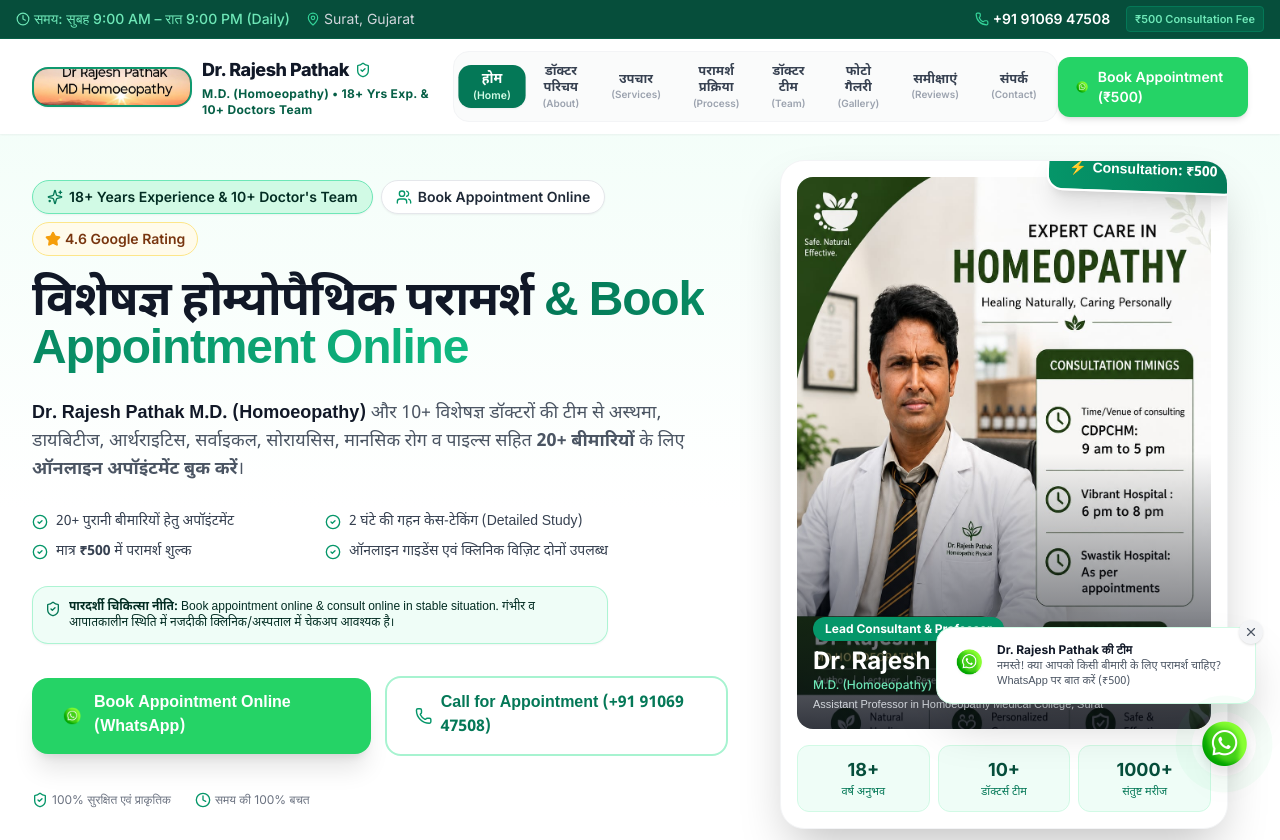
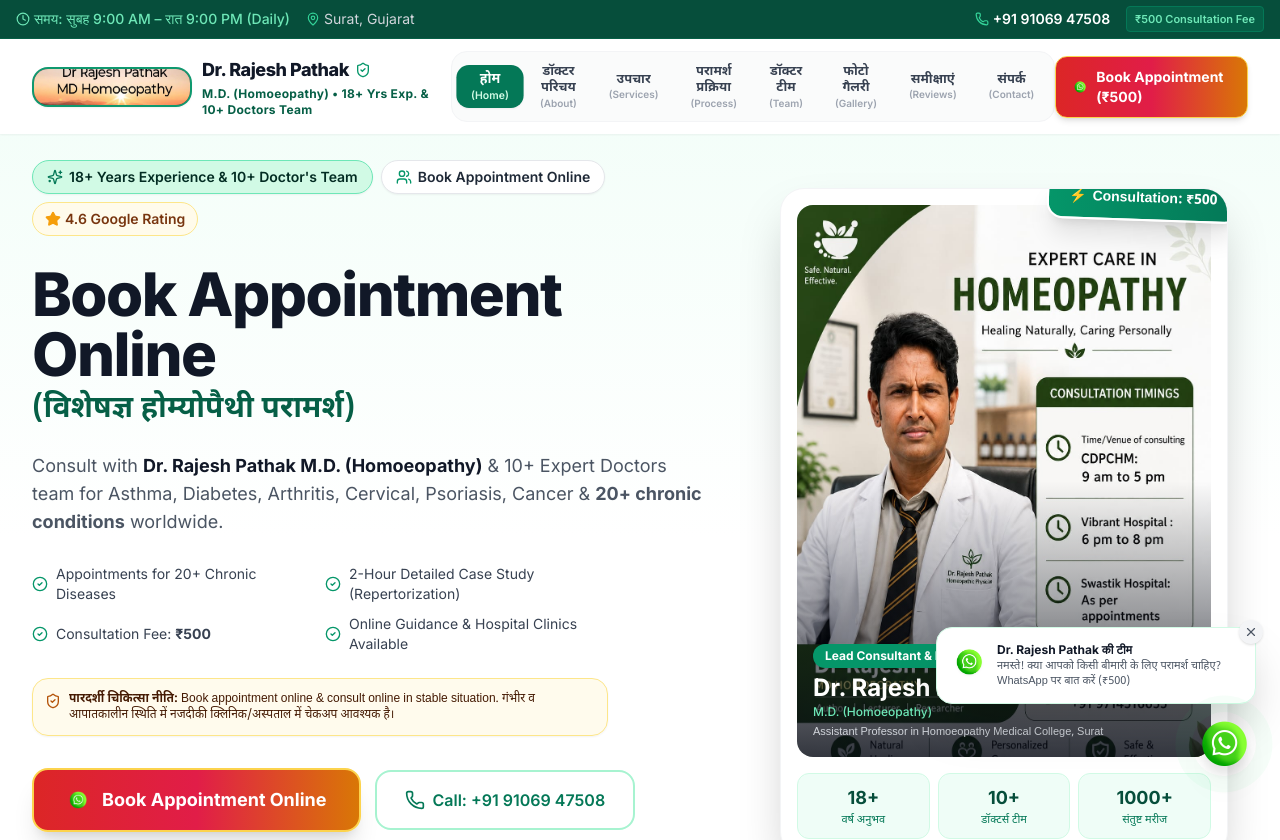
Before and after one commit to clipkahani-dot/Dr.-Rajesh-Pathak, a React (Vite) app: page / in a window 1280 px wide. Shown: the top 840 px of the page. Built offline with nearby package versions, Linux system fonts and the light colour scheme.

Commit message:
Implement Doctor demands: 'Book Appointment Online' top headline in English, '(विशेषज्ञ होम्योपैथी परामर्श)' in brackets below, bright yellowish-red CTA tab

```diff
--- a/src/components/home/HeroSection.jsx
+++ b/src/components/home/HeroSection.jsx
@@ -52,65 +52,70 @@
             </div>
 
 
-            {/* Main Headline (50:50 English-Hindi Balanced) */}
-            <h1 className="text-2xl sm:text-4xl lg:text-5xl font-extrabold text-gray-900 leading-[1.2] font-hindi tracking-tight">
-              विशेषज्ञ होम्योपैथिक परामर्श <span className="gradient-text">& Book Appointment Online</span>
-            </h1>
+            {/* Main Headline (Doctor Demand: Book Appointment Online on Top, Hindi in Brackets below, English Priority) */}
+            <div className="space-y-2 pt-1">
+              <h1 className="text-3xl sm:text-5xl lg:text-6xl font-extrabold text-gray-900 leading-[1.15] tracking-tight font-sans">
+                Book Appointment Online
+              </h1>
+              <p className="text-xl sm:text-2xl lg:text-3xl font-bold text-emerald-800 font-hindi">
+                (विशेषज्ञ होम्योपैथी परामर्श)
+              </p>
+            </div>
 
             {/* Subtitle with Doctor's Transparent Message */}
-            <p className="text-xs sm:text-base lg:text-lg text-gray-600 leading-relaxed font-hindi max-w-2xl mx-auto lg:mx-0">
-              <strong className="text-gray-900">{DOCTOR_NAME} {DOCTOR_QUALIFICATION}</strong> और 10+ विशेषज्ञ डॉक्टरों की टीम से अस्थमा, डायबिटीज, आर्थराइटिस, सर्वाइकल, सोरायसिस, मानसिक रोग व पाइल्स सहित <strong>20+ बीमारियों</strong> के लिए <strong>ऑनलाइन अपॉइंटमेंट बुक करें</strong>।
+            <p className="text-sm sm:text-base lg:text-lg text-gray-600 leading-relaxed max-w-2xl mx-auto lg:mx-0">
+              Consult with <strong className="text-gray-900">{DOCTOR_NAME} {DOCTOR_QUALIFICATION}</strong> & 10+ Expert Doctors team for Asthma, Diabetes, Arthritis, Cervical, Psoriasis, Cancer & <strong>20+ chronic conditions</strong> worldwide.
             </p>
 
-
             {/* Feature Checklist */}
-            <div className="grid grid-cols-1 sm:grid-cols-2 gap-2.5 pt-1 text-xs sm:text-sm text-gray-700 font-hindi max-w-xl mx-auto lg:mx-0 text-left">
+            <div className="grid grid-cols-1 sm:grid-cols-2 gap-2.5 pt-1 text-xs sm:text-sm text-gray-700 max-w-xl mx-auto lg:mx-0 text-left">
               <div className="flex items-center gap-2">
                 <CheckCircle2 className="w-4 h-4 text-emerald-600 flex-shrink-0" />
-                <span>20+ पुरानी बीमारियों हेतु अपॉइंटमेंट</span>
+                <span>Appointments for 20+ Chronic Diseases</span>
               </div>
               <div className="flex items-center gap-2">
                 <CheckCircle2 className="w-4 h-4 text-emerald-600 flex-shrink-0" />
-                <span>2 घंटे की गहन केस-टेकिंग (Detailed Study)</span>
+                <span>2-Hour Detailed Case Study (Repertorization)</span>
               </div>
               <div className="flex items-center gap-2">
                 <CheckCircle2 className="w-4 h-4 text-emerald-600 flex-shrink-0" />
-                <span>मात्र <strong>{CONSULTATION_FEE}</strong> में परामर्श शुल्क</span>
+                <span>Consultation Fee: <strong>{CONSULTATION_FEE}</strong></span>
               </div>
               <div className="flex items-center gap-2">
                 <CheckCircle2 className="w-4 h-4 text-emerald-600 flex-shrink-0" />
-                <span>ऑनलाइन गाइडेंस एवं क्लिनिक विज़िट दोनों उपलब्ध</span>
+                <span>Online Guidance & Hospital Clinics Available</span>
               </div>
             </div>
 
             {/* Transparent Disclaimer Badge (As Requested by Doctor) */}
-            <div className="p-3 bg-emerald-50/80 rounded-2xl border border-emerald-200/90 text-[11px] sm:text-xs text-emerald-950 font-hindi flex items-start gap-2 max-w-xl mx-auto lg:mx-0 text-left shadow-sm">
-              <ShieldCheck className="w-4 h-4 text-emerald-700 flex-shrink-0 mt-0.5" />
+            <div className="p-3 bg-amber-50/90 rounded-2xl border border-amber-200 text-[11px] sm:text-xs text-amber-950 font-hindi flex items-start gap-2 max-w-xl mx-auto lg:mx-0 text-left shadow-sm">
+              <ShieldCheck className="w-4 h-4 text-amber-700 flex-shrink-0 mt-0.5" />
               <span>
                 <strong>पारदर्शी चिकित्सा नीति:</strong> Book appointment online & consult online in stable situation. गंभीर व आपातकालीन स्थिति में नजदीकी क्लिनिक/अस्पताल में चेकअप आवश्यक है।
               </span>
             </div>
 
-            {/* Action Buttons */}
+            {/* Action Buttons (Doctor Demand: Bright Red / Yellowish Red Tab) */}
             <div className="flex flex-col sm:flex-row items-center justify-center lg:justify-start gap-3.5 pt-2">
               <a
                 href={WHATSAPP_URL}
                 target="_blank"
                 rel="noopener noreferrer"
-                className="btn-whatsapp w-full sm:w-auto text-sm sm:text-base py-3.5 px-7 rounded-2xl shadow-xl hover:shadow-2xl flex items-center justify-center gap-2.5 font-hindi group"
+                className="w-full sm:w-auto text-base sm:text-lg py-4 px-8 rounded-2xl shadow-xl hover:shadow-2xl flex items-center justify-center gap-3 font-bold text-white bg-gradient-to-r from-red-600 via-rose-600 to-amber-600 hover:from-red-500 hover:to-rose-500 border-2 border-amber-300 group transition-all duration-300 transform hover:-translate-y-0.5 active:scale-95"
               >
-                <WhatsAppIcon className="w-5 h-5 sm:w-6 sm:h-6 group-hover:scale-110 transition" />
-                <span>Book Appointment Online (WhatsApp)</span>
+                <WhatsAppIcon className="w-6 h-6 group-hover:scale-110 transition flex-shrink-0" />
+                <span>Book Appointment Online</span>
               </a>
 
               <a
                 href={`tel:${PHONE_PRIMARY}`}
-                className="btn-secondary w-full sm:w-auto text-sm sm:text-base py-3.5 px-7 rounded-2xl flex items-center justify-center gap-2 font-hindi hover:bg-emerald-50"
+                className="btn-secondary w-full sm:w-auto text-sm sm:text-base py-4 px-7 rounded-2xl flex items-center justify-center gap-2 font-semibold hover:bg-emerald-50"
               >
-                <Phone className="w-4 h-4 sm:w-5 sm:h-5 text-emerald-600" />
-                <span>Call for Appointment ({PHONE_PRIMARY_DISPLAY})</span>
+                <Phone className="w-4 h-4 sm:w-5 sm:h-5 text-emerald-700" />
+                <span>Call: {PHONE_PRIMARY_DISPLAY}</span>
               </a>
             </div>
+
 
 
             {/* Micro Trust Indicators */}
--- a/src/components/layout/Navbar.jsx
+++ b/src/components/layout/Navbar.jsx
@@ -137,13 +137,13 @@
             })}
           </div>
 
-          {/* WhatsApp CTA Action Button */}
+          {/* WhatsApp CTA Action Button (Bright Red/Yellowish Red Accent) */}
           <div className="hidden sm:flex items-center gap-2">
             <a
               href={WHATSAPP_URL}
               target="_blank"
               rel="noopener noreferrer"
-              className="btn-whatsapp text-xs sm:text-sm py-2.5 px-4 shadow-md flex items-center gap-2"
+              className="bg-gradient-to-r from-red-600 via-rose-600 to-amber-600 hover:from-red-500 hover:to-rose-500 text-white font-bold text-xs sm:text-sm py-2.5 px-4 rounded-xl shadow-md border border-amber-300 flex items-center gap-2 transition-all hover:scale-105 active:scale-95"
             >
               <WhatsAppIcon className="w-4 h-4" />
               <span>Book Appointment (₹500)</span>
@@ -183,9 +183,9 @@
                             : 'bg-gray-50 text-gray-800 hover:bg-emerald-50'
                         }`}
                       >
-                        <div className="text-xs font-semibold">{tab.nameHi}</div>
-                        <div className={`text-[10px] ${isActive ? 'text-emerald-100' : 'text-gray-400'}`}>
-                          ({tab.nameEn})
+                        <div className="text-xs font-semibold">{tab.nameEn}</div>
+                        <div className={`text-[10px] ${isActive ? 'text-emerald-100' : 'text-gray-500'}`}>
+                          ({tab.nameHi})
                         </div>
                       </button>
                     )
@@ -197,7 +197,7 @@
                     href={WHATSAPP_URL}
                     target="_blank"
                     rel="noopener noreferrer"
-                    className="btn-whatsapp w-full justify-center py-2.5 text-xs font-semibold"
+                    className="w-full justify-center py-2.5 text-xs font-bold bg-gradient-to-r from-red-600 via-rose-600 to-amber-600 text-white rounded-xl shadow-md border border-amber-300 flex items-center gap-2"
                   >
                     <WhatsAppIcon className="w-4 h-4" />
                     Book Appointment Online (₹500)
@@ -211,6 +211,7 @@
                   </a>
                 </div>
 
+
               </div>
             </motion.div>
           )}
```
